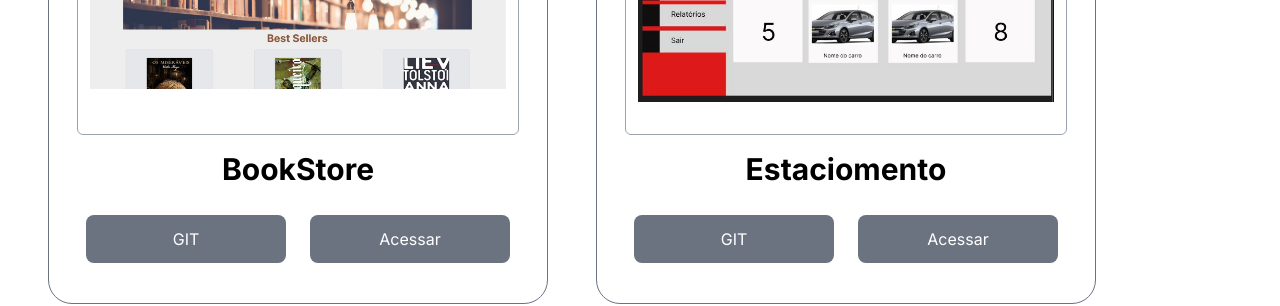
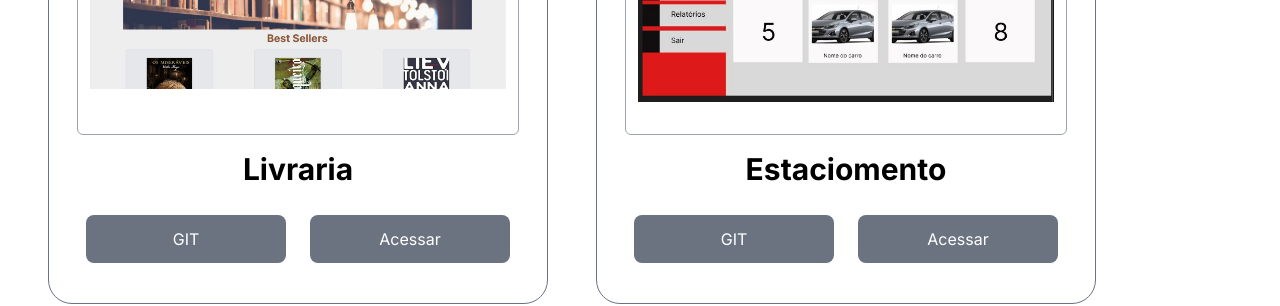
Before and after one commit to LukeBras/site-de-portifolio, a Next.js app: page / in a window 1280 px wide. Shown: the part 2680-2986 px from the top of the page. Built offline with nearby package versions, Linux system fonts and the light colour scheme.

Commit message:
modificando o myprojects

```diff
--- a/src/components/MyProjects.tsx
+++ b/src/components/MyProjects.tsx
@@ -7,7 +7,7 @@ export  const MyProjects = ()=>{
             <div className="max-w-[1700px] p-6  justify-between flex flex-wrap  ">
                 <Title text="Projetos"/>
                  <div className=" w-auto  flex flex-wrap  mt-24  m-auto ">
-                    <Project img="/assets/img1.jpeg" projeto="BookStore"/>
+                    <Project img="/assets/img1.jpeg" projeto="Livraria"/>
                     <Project img="/assets/estacionamento.jpg" projeto="Estaciomento"/>
                     <Project img="/assets/todo.jpeg" projeto="Todo-list"/>
                     <Project img="/assets/galeria.jpeg" projeto="Galeria de Fotos (Firebase)"/>
--- a/src/components/WppContact.tsx
+++ b/src/components/WppContact.tsx
@@ -1,7 +1,7 @@
 export const WppContact = ()=>{
     return(
-        <div className="fixed">
-            <img src="/assets/wpp.png" alt="" />
+        <div className="fixed bottom-0 right-0 top-0">
+            <img className="w-[100px]" src="/assets/wpp.png" />
         </div>
     )
 }
```
